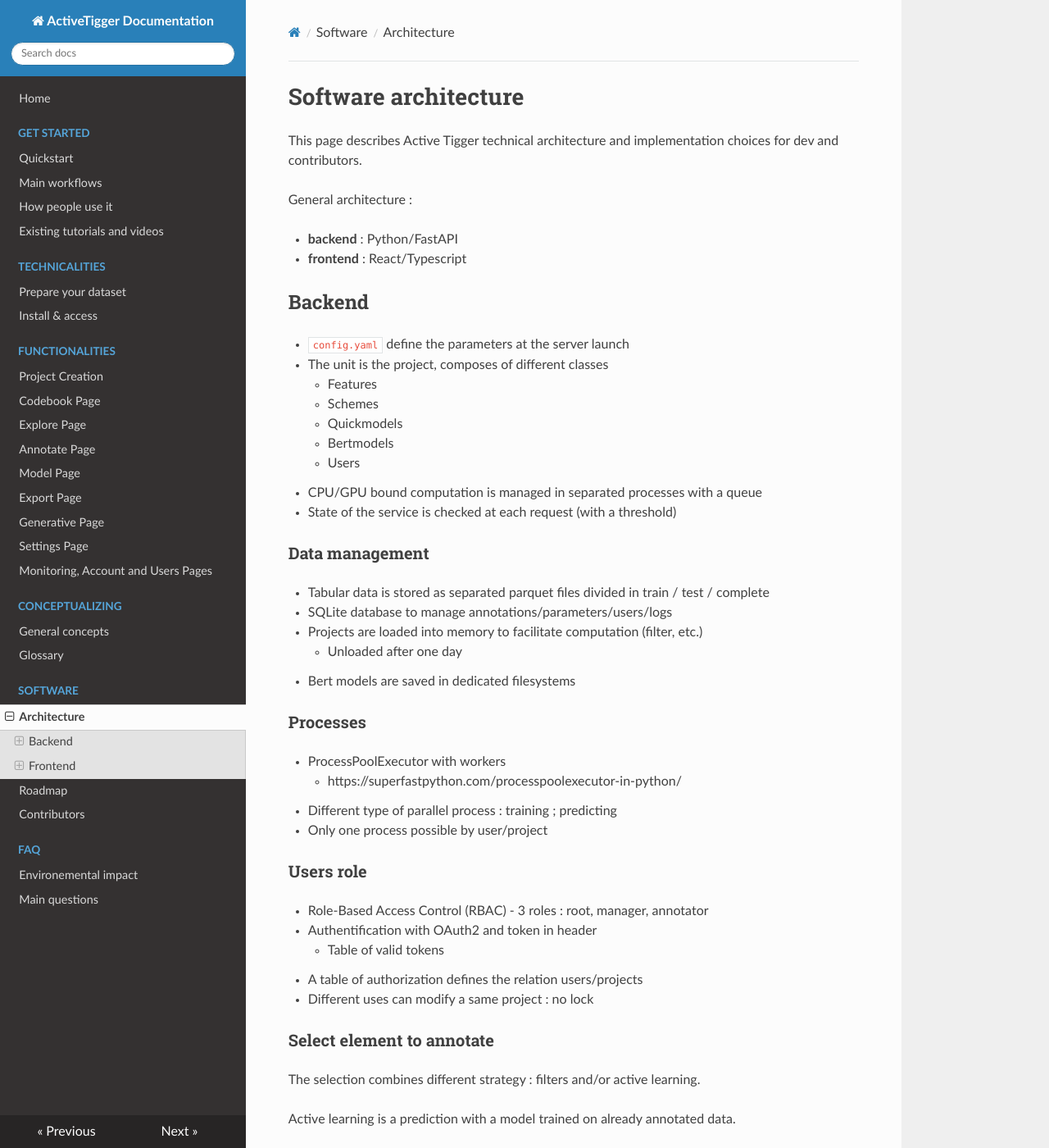
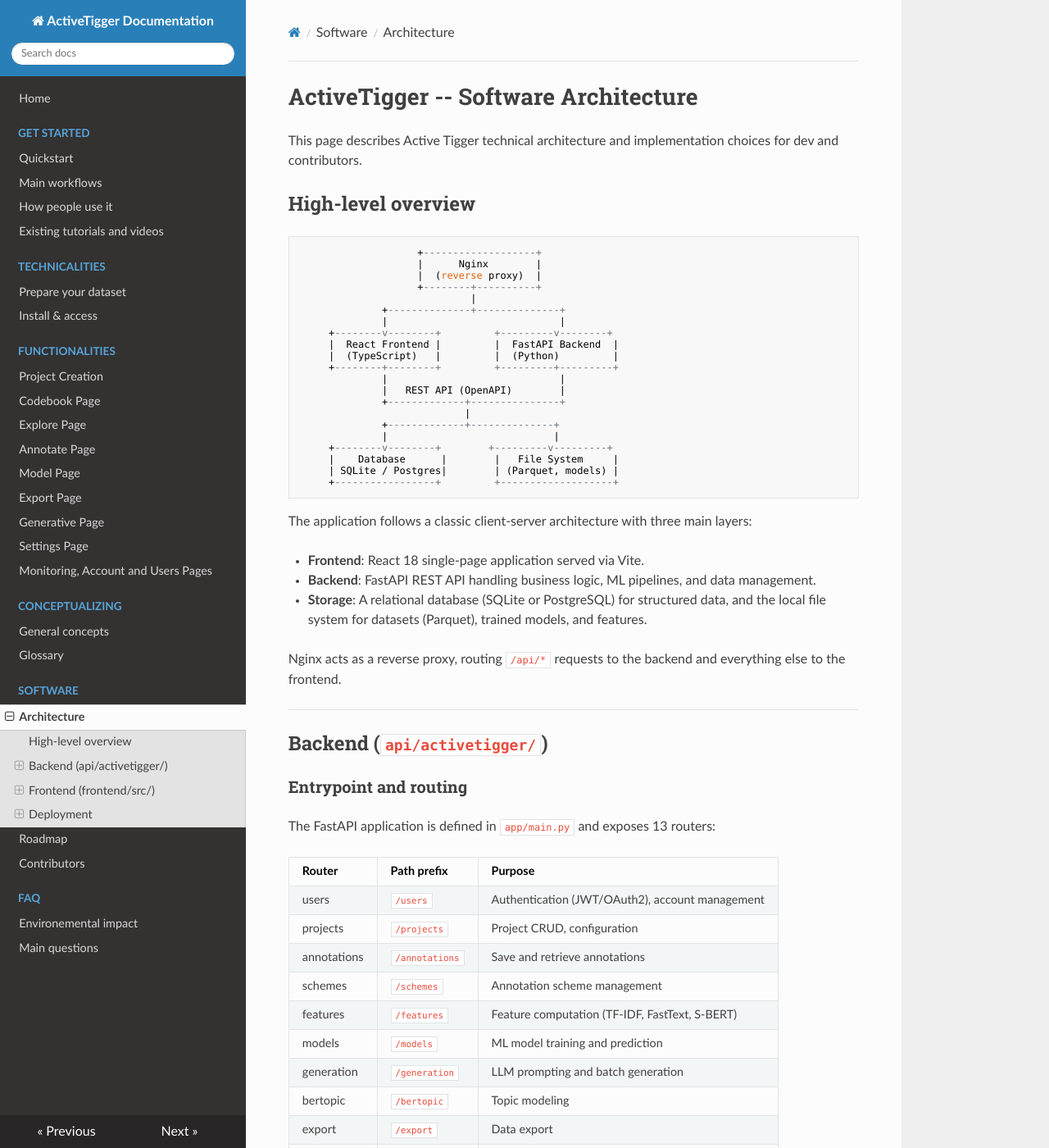
Before and after one commit to activetigger/documentation, an MkDocs documentation site: the page built from docs/software/software.md, in a window 1280 px wide and 1400 px high. Shown: the whole window at 82% size. Built offline with MkDocs 1.6.1, drawn with Linux system fonts in a browser that asks for light colours; nearby versions of some CDN libraries; some of the changed text lies outside the part shown.

Commit message:
change archiecture

````diff
--- a/docs/software/software.md
+++ b/docs/software/software.md
@@ -1,68 +1,141 @@
-# Software architecture
+# ActiveTigger -- Software Architecture
 
 This page describes Active Tigger technical architecture and implementation choices for dev and contributors.
 
-General architecture :
+## High-level overview
 
-- **backend** : Python/FastAPI
-- **frontend** : React/Typescript
+```
+                    +-------------------+
+                    |      Nginx        |
+                    |  (reverse proxy)  |
+                    +--------+----------+
+                             |
+              +--------------+--------------+
+              |                             |
+     +--------v--------+         +---------v--------+
+     |  React Frontend |         |  FastAPI Backend  |
+     |  (TypeScript)   |         |  (Python)         |
+     +--------+--------+         +---------+---------+
+              |                             |
+              |   REST API (OpenAPI)        |
+              +-------------+---------------+
+                            |
+              +-------------+--------------+
+              |                            |
+     +--------v--------+        +---------v---------+
+     |    Database      |        |   File System     |
+     | SQLite / Postgres|        | (Parquet, models) |
+     +-----------------+         +-------------------+
+```
 
-## Backend
+The application follows a classic client-server architecture with three main layers:
 
-- `config.yaml` define the parameters at the server launch
-- The unit is the project, composes of different classes
-    - Features
-    - Schemes
-    - Quickmodels
-    - Bertmodels
-    - Users
-- CPU/GPU bound computation is managed in separated processes with a queue
-- State of the service is checked at each request (with a threshold)
+- **Frontend**: React 18 single-page application served via Vite.
+- **Backend**: FastAPI REST API handling business logic, ML pipelines, and data management.
+- **Storage**: A relational database (SQLite or PostgreSQL) for structured data, and the local file system for datasets (Parquet), trained models, and features.
 
-### Data management
+Nginx acts as a reverse proxy, routing `/api/*` requests to the backend and everything else to the frontend.
 
-- Tabular data is stored as separated parquet files divided in train / test / complete
-- SQLite database to manage annotations/parameters/users/logs
-- Projects are loaded into memory to facilitate computation (filter, etc.)
-    - Unloaded after one day
-- Bert models are saved in dedicated filesystems
+---
 
-### Processes
+## Backend (`api/activetigger/`)
 
-- ProcessPoolExecutor with workers
-    - https://superfastpython.com/processpoolexecutor-in-python/
-- Different type of parallel process : training ; predicting
-- Only one process possible by user/project
+### Entrypoint and routing
 
-### Users role
+The FastAPI application is defined in `app/main.py` and exposes 13 routers:
 
-- Role-Based Access Control (RBAC) - 3 roles : root, manager, annotator
-- Authentification with OAuth2 and token in header
-    - Table of valid tokens
-- A table of authorization defines the relation users/projects
-- Different uses can modify a same project : no lock
-
-### Select element to annotate
-
-The selection combines different strategy : filters and/or active learning.
-
-Active learning is a prediction with a model trained on already annotated data.
-
-- Different modes of selection
-    - deterministic
-    - aleatory
-    - maxprob for a label
-    - max entropy
-
-- Pipeline of choice
-    - sample (tagged, untagged, all)
-    - regex
-    - proba / entropie
+| Router | Path prefix | Purpose |
+|--------|-------------|---------|
+| users | `/users` | Authentication (JWT/OAuth2), account management |
+| projects | `/projects` | Project CRUD, configuration |
+| annotations | `/annotations` | Save and retrieve annotations |
+| schemes | `/schemes` | Annotation scheme management |
+| features | `/features` | Feature computation (TF-IDF, FastText, S-BERT) |
+| models | `/models` | ML model training and prediction |
+| generation | `/generation` | LLM prompting and batch generation |
+| bertopic | `/bertopic` | Topic modeling |
+| export | `/export` | Data export |
+| files | `/files` | File uploads |
+| elements | `/elements` | Retrieve elements to annotate |
+| messages | `/messages` | In-app notifications |
+| monitoring | `/monitoring` | System health metrics |
 
 
-## Frontend
+### Task queue
 
-### State management
+Long-running operations (model training, feature computation, projections, LLM batch calls) are executed asynchronously via a **Loky-based multiprocessing queue** (`queue_manager.py`). The queue separates CPU-bound and GPU-bound workers:
 
-- Each project is described by its general state (not user specific)
-    - Computed/computing elements
+- **CPU workers** (default: 5): feature extraction, quick model training, projections.
+- **GPU workers** (default: 1): BERT fine-tuning and prediction.
+
+
+### Database layer
+
+The database layer uses **SQLAlchemy ORM** with support for both SQLite (development/local) and PostgreSQL (Docker/production).
+
+**Tables:**
+
+| Table | Purpose |
+|-------|---------|
+| `users` | User accounts with hashed passwords |
+| `projects` | Project metadata (parameters stored as JSON) |
+| `schemes` | Annotation schemes per project |
+| `annotations` | Individual annotations (user, element, label, optional text spans) |
+| `auths` | Project-level access control (user-project-status mapping) |
+| `features` | Feature metadata |
+| `gen_models` | Generative model configurations |
+| `prompts` | LLM prompt templates |
+| `generations` | LLM generation results |
+| `logs` | Action audit trail |
+| `tokens` | API token management |
+| `monitoring` | System metrics snapshots |
+
+
+---
+
+## Frontend (`frontend/src/`)
+
+### Technology stack
+
+| Layer | Technology |
+|-------|------------|
+| Framework | React 18 + TypeScript 5 |
+| Build tool | Vite |
+| UI library | React Bootstrap |
+| State management | React Context + localStorage |
+| Routing | React Router v6 (hash-based) |
+| HTTP client | openapi-fetch (typed) + Axios |
+| Data visualization | Sigma.js (graphs), Victory (charts), Plotly, ag-Grid (tables) |
+| Text annotation | react-text-annotate-blend |
+
+
+### API client generation
+
+The frontend uses **auto-generated TypeScript types** from the backend's OpenAPI schema:
+
+1. FastAPI generates an OpenAPI spec at `/openapi.json`.
+2. `openapi-typescript` converts it to TypeScript definitions (`generated/openapi.d.ts`).
+3. `openapi-fetch` provides a fully typed HTTP client.
+
+Run `npm run generate` to regenerate types after backend changes.
+
+
+## Deployment
+
+### Docker Compose
+
+The application ships with multiple Docker Compose configurations:
+
+| File | Purpose |
+|------|---------|
+| `docker-compose.yml` | Base service definitions |
+| `docker-compose.dev.yml` | Development overrides (hot reload, exposed ports) |
+| `docker-compose.prod.yml` | Production settings |
+| `docker-compose.nvidia.yml` | GPU support (NVIDIA runtime) |
+
+**Services:**
+
+- **PostgreSQL 15+**: production database.
+- **API** (Python/uvicorn): backend server, dependencies installed via `uv`.
+- **Frontend** (Node/Vite): SPA dev server or static build.
+- **Nginx**: reverse proxy, serves static files, routes API traffic.
````
